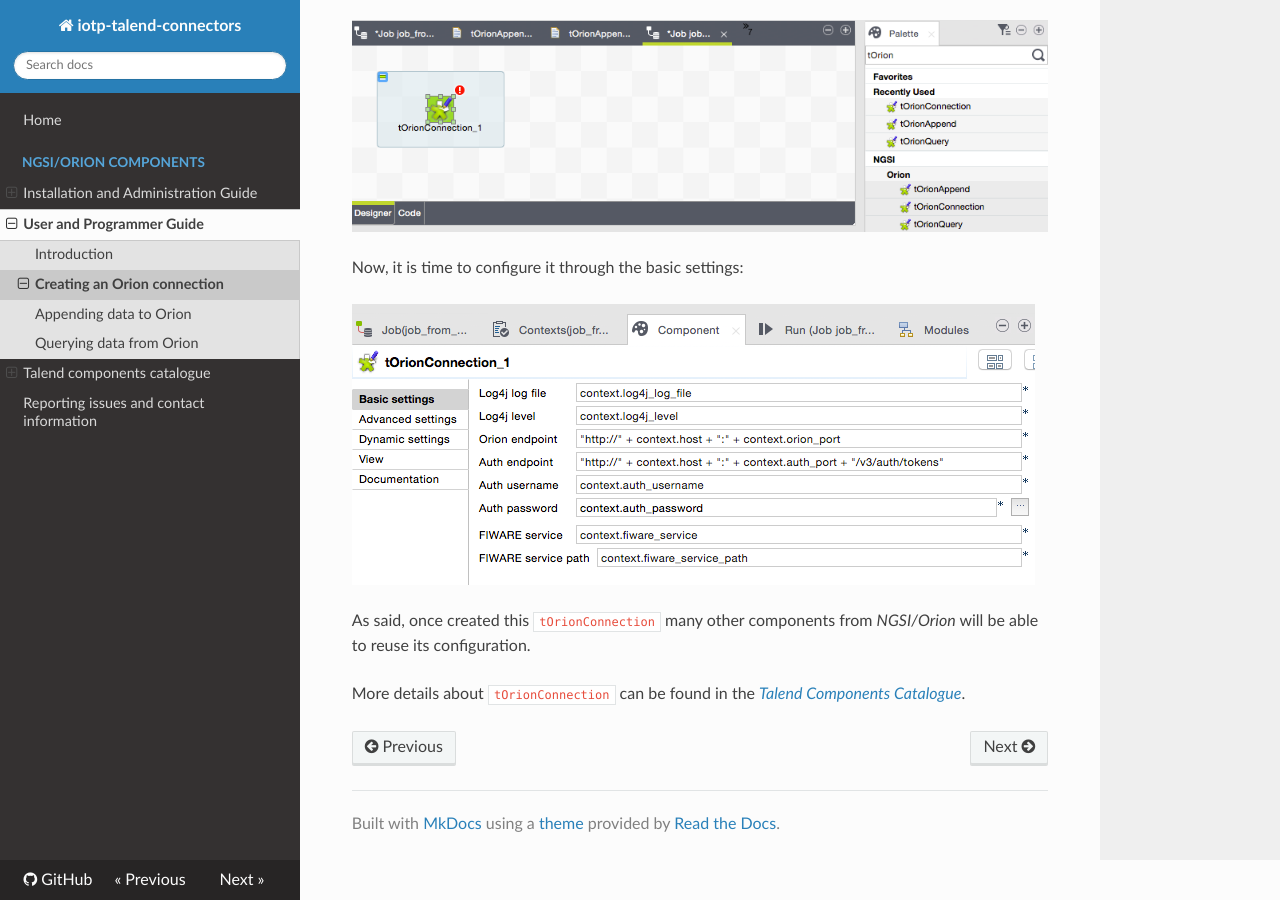
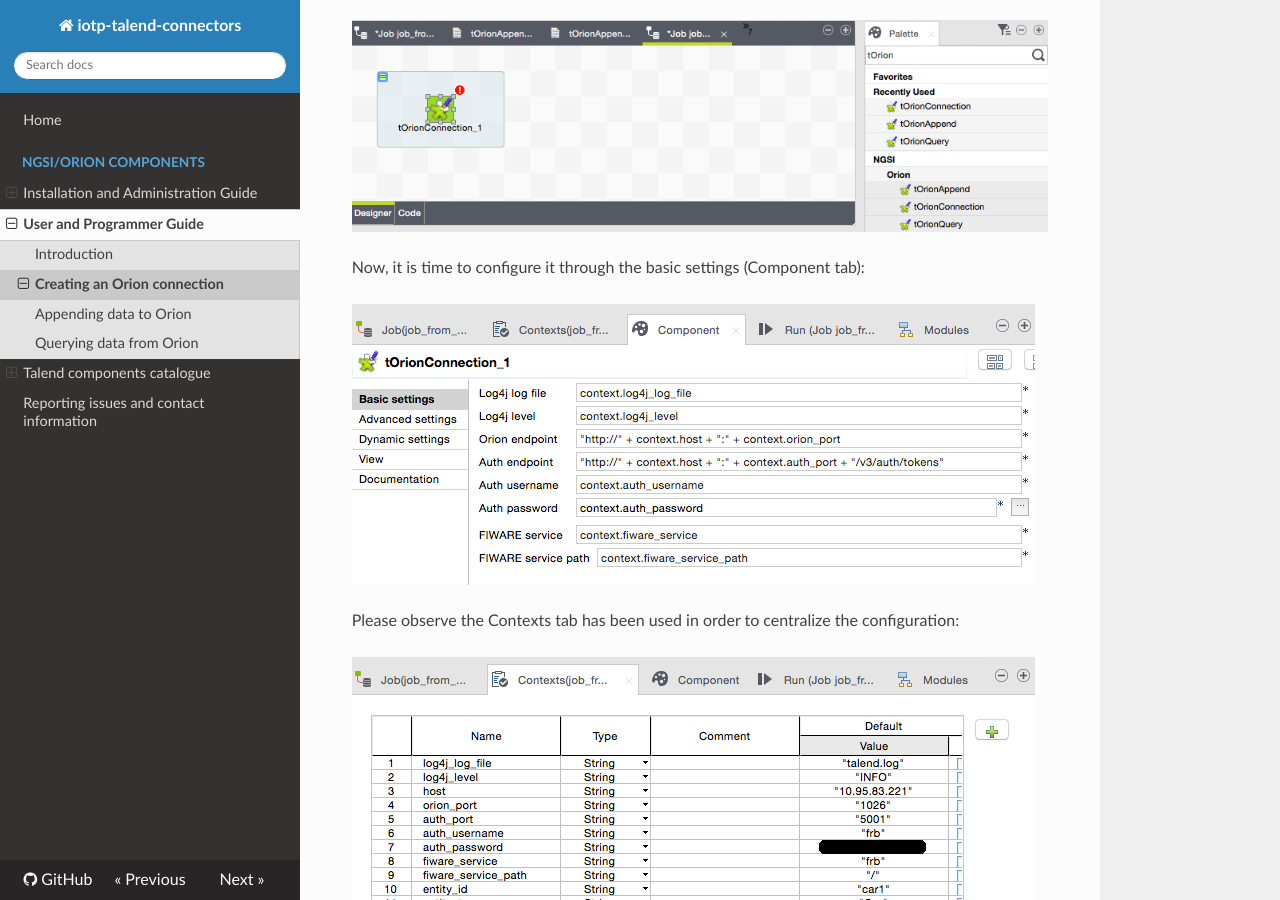
Before and after one commit to telefonicaid/iotp-talend-connectors, an MkDocs documentation site: the page built from doc/ngsi/orion/user_and_programmer_guide/creating_orion_connection.md, in a window 1280 px wide and 900 px high, scrolled down 964 px. Built offline with MkDocs 1.6.1, drawn with Linux system fonts in a browser that asks for light colours; nearby versions of some CDN libraries; comment, search, counter and statistics services are not loaded; old or Windows-style settings are respelled for this version of MkDocs.

Commit message:
[9][doc] Update

```diff
--- a/doc/ngsi/orion/user_and_programmer_guide/creating_orion_connection.md
+++ b/doc/ngsi/orion/user_and_programmer_guide/creating_orion_connection.md
@@ -22,9 +22,13 @@ Simply drag and drop the `tOrionConnection` component from the Palette to the jo
 
 ![Drag and drop tOrionConnection](./images/t_orion_connection_add.png)
 
-Now, it is time to configure it through the basic settings:
+Now, it is time to configure it through the basic settings (Component tab):
 
 ![tOrionConnection configuration](./images/t_orion_connection_conf.png)
+
+Please observe the Contexts tab has been used in order to centralize the configuration:
+
+![Contexts](./images/t_orion_x_contexts.png)
 
 As said, once created this `tOrionConnection` many other components from <i>NGSI/Orion</i> will be able to reuse its configuration.
 
```
Also changed, not shown: doc/ngsi/orion/user_and_programmer_guide/appending_data.md (+4 -0 lines).
